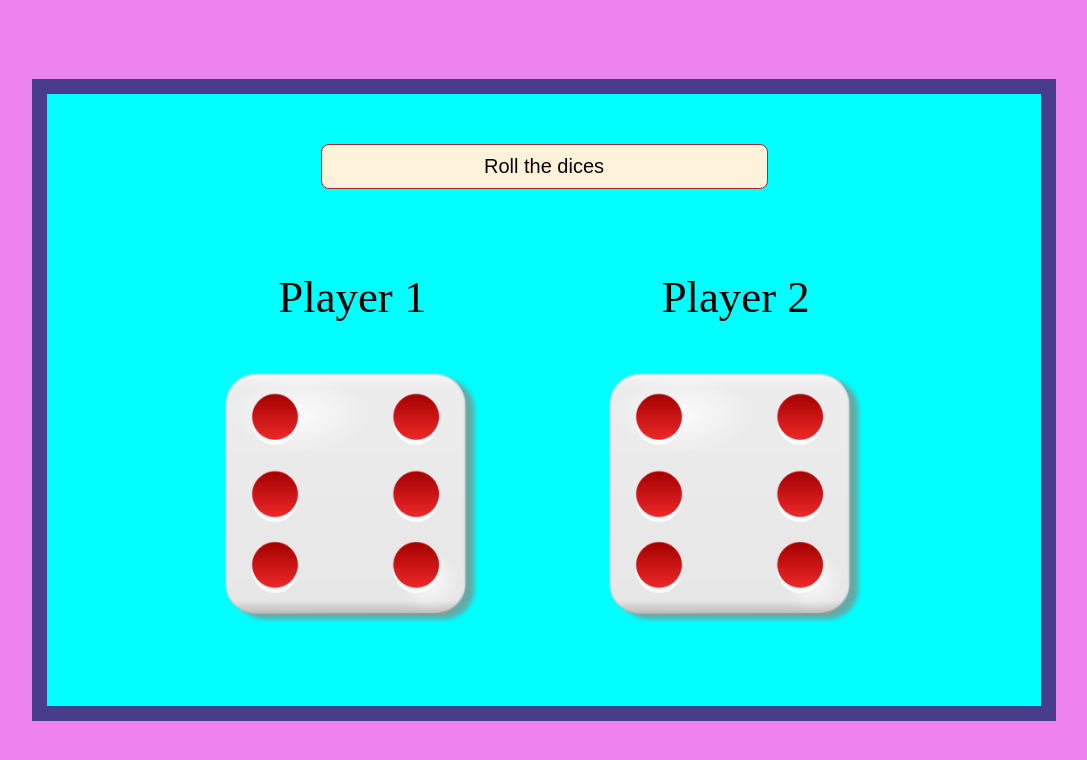
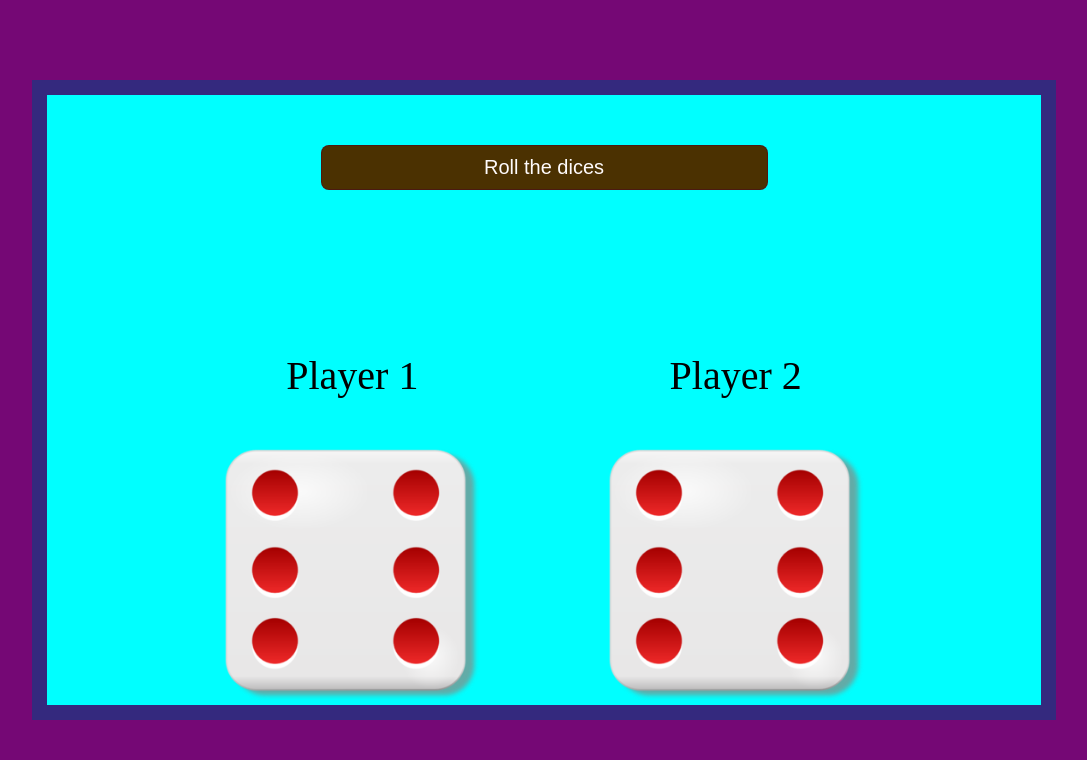
Before and after one commit to akashraturi/dice-challenge, a plain HTML site: page index.html in a window 1280 px wide. Shown: the whole page, without its empty margins (96-1183 px from the left). Drawn offline with Linux system fonts and the light colour scheme.

Commit message:
Changed some colors and fixed the result box with a size so that it doesn't affect the whole UI when dices are rolled.

```diff
--- a/index.html
+++ b/index.html
@@ -8,15 +8,17 @@
   <title>Dice Game</title>
 </head>
 <body>
+
   <div class="container">
     <header>
       <button class="refresh" onclick="roll()">Roll the dices</button>
     </header>
 
+    <main>
+
       <div id='result'></div>
 
-    <main>
-
+      <section>
         <div class="dice">
           <p id="player1-para">Player 1</p>
           <img src="dice-images/dice-6-md.png" alt="dice face with six pips" id="player1-dice" >
@@ -26,6 +28,7 @@
           <p id="player2-para">Player 2</p>
           <img src="dice-images/dice-6-md.png" alt="dice face with six pips" id="player2-dice" >
         </div>
+      </section>
     </main>
   </div>
 
--- a/style.css
+++ b/style.css
@@ -5,8 +5,8 @@
 }
 
 body{
-  background-color: violet;
-  font-size: 2.8rem;
+  background-color: rgb(117, 8, 117);
+  font-size: 2.5rem;
   display: flex;
   align-items: center;
   justify-content: center;
@@ -14,13 +14,14 @@ body{
 }
 
 .container{
-  border: darkslateblue 15px solid;
+  border: rgb(52, 41, 126) 15px solid;
   width: 80%;
+  height: 80vh;
   padding: 50px;
   background-color: aqua;
 }
 
-main {
+section {
   display: flex;
   align-items: center;
   justify-content: space-evenly;
@@ -34,15 +35,16 @@ button {
   padding: 10px;
   font-size: 20px;
   cursor: pointer;
-  color:rgb(14, 4, 7);
-  border: brown solid 1px;
+  color:rgb(255, 251, 252);
+  border: rgba(77, 22, 22, 0.808) solid 1px;
   border-radius: 8px;
-  background-color: rgb(255, 242, 218);
+  background-color: rgb(75, 49, 1);
   display: block;
 }
 
 button:hover{
-  background-color: wheat;
+  background-color: rgb(221, 176, 92);
+  color:black;
 }
 
 img {
@@ -55,6 +57,7 @@ img {
 }
 
 #result {
+  height: 2rem;
   margin-top: 3rem;
   text-align: center;
 }
```
Lines whose indentation alone changed are shown as unchanged.
